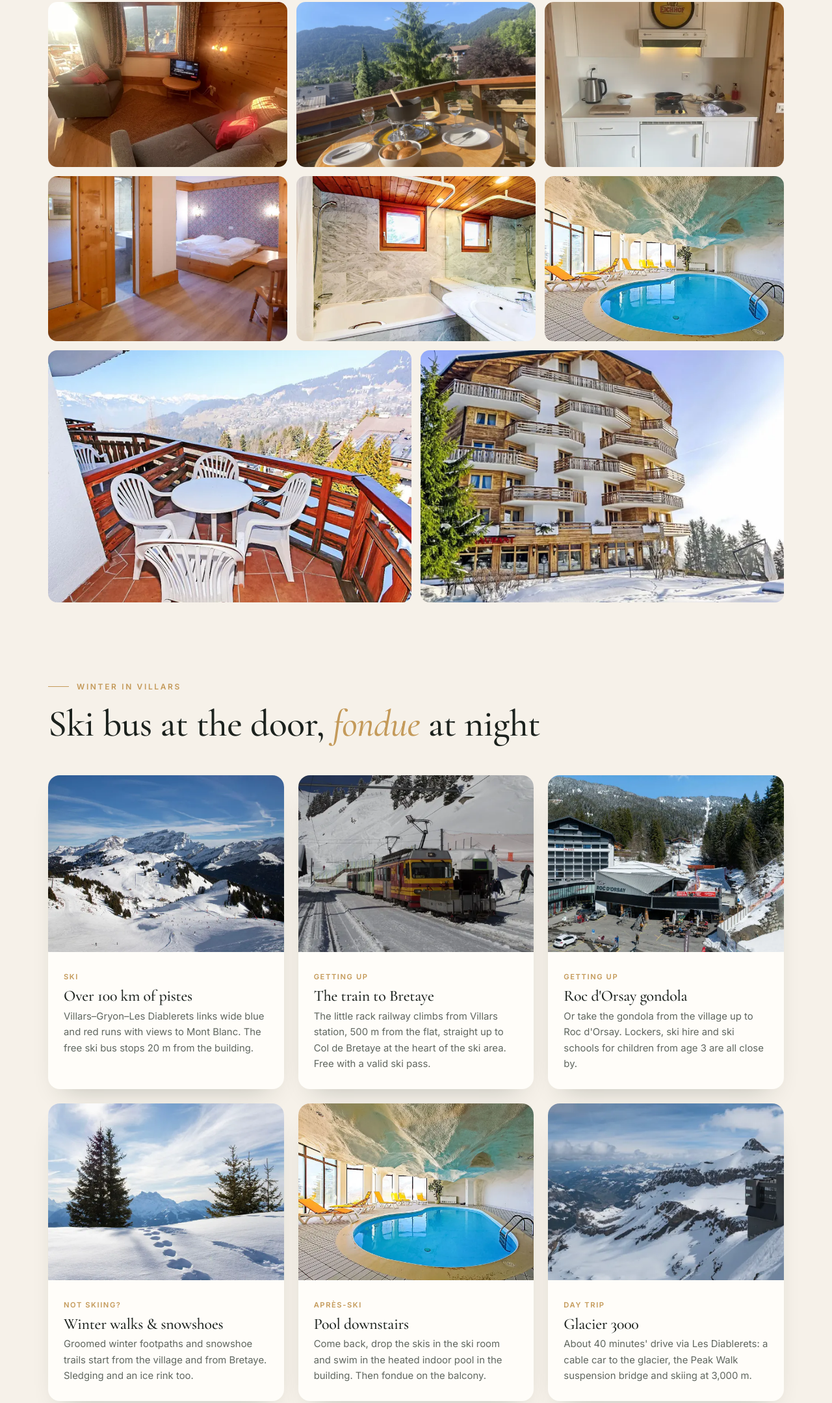
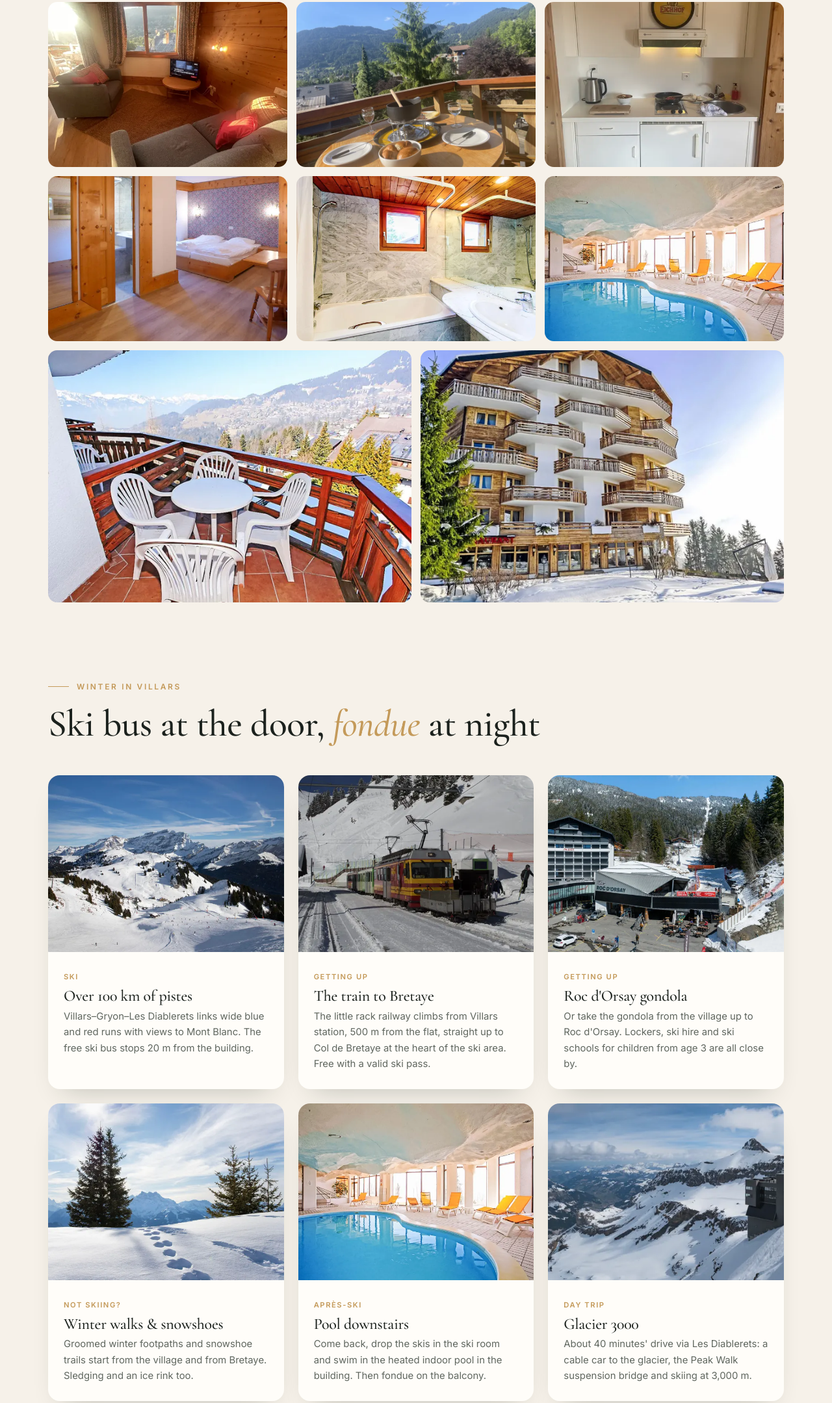
Before and after one commit to JonathanWilson1/villars-flat, a plain HTML site: page index.html in a window 1280 px wide. Shown: the part 3307-5466 px from the top of the page at 65% size. Drawn offline with nearby package versions, Linux system fonts and the light colour scheme.

Commit message:
Use the better-quality pool photo
Co-Authored-By: Claude Opus 5.5 <noreply@anthropic.com>

```diff
--- a/index.html
+++ b/index.html
@@ -14,7 +14,7 @@
 <script type="application/ld+json">
 {"@context":"https://schema.org","@type":"VacationRental","name":"Le Bristol A46 · Villars-sur-Ollon",
  "description":"One-bedroom apartment with two balconies, two bathrooms and a heated indoor pool in the building, 500 m from the centre of Villars-sur-Ollon.",
- "image":["img/balcony-fondue-view-1600.webp","img/living-room-1600.webp","img/ih-bedroom-1024.webp","img/ih-pool-1024.webp"],
+ "image":["img/balcony-fondue-view-1600.webp","img/living-room-1600.webp","img/ih-bedroom-1024.webp","img/ih-pool-2-1024.webp"],
  "address":{"@type":"PostalAddress","streetAddress":"Avenue Centrale 164","addressLocality":"Villars-sur-Ollon","postalCode":"1884","addressCountry":"CH"},
  "containsPlace":{"@type":"Accommodation","additionalType":"EntirePlace","occupancy":{"@type":"QuantitativeValue","value":4},"numberOfBedrooms":1,"numberOfBathroomsTotal":2,"floorSize":{"@type":"QuantitativeValue","value":55,"unitCode":"MTK"},
    "amenityFeature":[{"@type":"LocationFeatureSpecification","name":"Indoor pool","value":true},{"@type":"LocationFeatureSpecification","name":"Wi-Fi","value":true},{"@type":"LocationFeatureSpecification","name":"Balcony","value":true}]}}
@@ -357,7 +357,7 @@
         <button class="i6" data-full="img/kitchenette-1600.webp" aria-label="Open photo: kitchenette"><img src="img/kitchenette-800.webp" alt="White kitchenette with two hot plates and fridge" loading="lazy"></button>
         <button class="i4" data-full="img/ih-bedroom-1024.webp" aria-label="Open photo: bedroom"><img src="img/ih-bedroom-640.webp" alt="Twin bedroom with pine furniture" loading="lazy"></button>
         <button class="i5" data-full="img/ih-bathroom-1024.webp" aria-label="Open photo: bathroom"><img src="img/ih-bathroom-640.webp" alt="Bathroom with bath and marble tiles" loading="lazy"></button>
-        <button class="i6" data-full="img/ih-pool-1024.webp" aria-label="Open photo: indoor pool"><img src="img/ih-pool-640.webp" alt="Heated indoor pool in the building" loading="lazy"></button>
+        <button class="i6" data-full="img/ih-pool-2-1024.webp" aria-label="Open photo: indoor pool"><img src="img/ih-pool-2-640.webp" alt="Heated indoor pool in the building" loading="lazy"></button>
         <button class="i7" data-full="img/ih-terrace-summer-1024.webp" aria-label="Open photo: balcony table"><img src="img/ih-terrace-summer-640.webp" alt="Balcony table and chairs with mountain view" loading="lazy"></button>
         <button class="i7" data-full="img/ih-building-snow-1024.webp" aria-label="Open photo: building in winter"><img src="img/ih-building-snow-640.webp" alt="Le Bristol with wooden balconies in the snow" loading="lazy"></button>
       </div>
@@ -380,7 +380,7 @@
         <article class="act reveal"><img src="img/cc-bvb-winter-640.webp" alt="The red mountain train at Col de Bretaye in ski season" loading="lazy"><div><span class="tag">Getting up</span><h3>The train to Bretaye</h3><p>The little rack railway climbs from Villars station, 500 m from the flat, straight up to Col de Bretaye at the heart of the ski area. Free with a valid ski pass.</p></div></article>
         <article class="act reveal"><img src="img/ih-roc-dorsay-640.webp" alt="Roc d'Orsay gondola station in Villars" loading="lazy"><div><span class="tag">Getting up</span><h3>Roc d'Orsay gondola</h3><p>Or take the gondola from the village up to Roc d'Orsay. Lockers, ski hire and ski schools for children from age 3 are all close by.</p></div></article>
         <article class="act reveal"><img src="img/ih-snow-trail-640.webp" alt="Footprints across fresh snow between fir trees" loading="lazy"><div><span class="tag">Not skiing?</span><h3>Winter walks &amp; snowshoes</h3><p>Groomed winter footpaths and snowshoe trails start from the village and from Bretaye. Sledging and an ice rink too.</p></div></article>
-        <article class="act reveal"><img src="img/ih-pool-640.webp" alt="Heated indoor pool in Le Bristol" loading="lazy"><div><span class="tag">Après-ski</span><h3>Pool downstairs</h3><p>Come back, drop the skis in the ski room and swim in the heated indoor pool in the building. Then fondue on the balcony.</p></div></article>
+        <article class="act reveal"><img src="img/ih-pool-2-640.webp" alt="Heated indoor pool in Le Bristol" loading="lazy"><div><span class="tag">Après-ski</span><h3>Pool downstairs</h3><p>Come back, drop the skis in the ski room and swim in the heated indoor pool in the building. Then fondue on the balcony.</p></div></article>
         <article class="act reveal"><img src="img/cc-glacier-summer-640.webp" alt="Glacier 3000 cable car and the snowy peaks of the Diablerets" loading="lazy"><div><span class="tag">Day trip</span><h3>Glacier 3000</h3><p>About 40 minutes' drive via Les Diablerets: a cable car to the glacier, the Peak Walk suspension bridge and skiing at 3,000 m.</p></div></article>
       </div>
 
@@ -388,7 +388,7 @@
         <article class="act reveal"><img src="img/cc-chavonnes-640.webp" alt="Lac des Chavonnes above Bretaye in summer" loading="lazy"><div><span class="tag">Walk</span><h3>The Bretaye lakes</h3><p>Ride the little train from Villars station up to Col de Bretaye, then walk round Lac de Bretaye and Lac Noir, or 30–40 minutes on to Lac des Chavonnes and its lakeside terrace restaurant.</p></div></article>
         <article class="act reveal"><img src="img/cc-bikers-640.webp" alt="Trail through alpine pasture near Col de Bretaye" loading="lazy"><div><span class="tag">Walk</span><h3>Trails for every level</h3><p>Family strolls in the larch woods, the Edelweiss Trail, or up Le Chamossaire for the panorama. Bikes go on the Bretaye train, and can be hired in the village.</p></div></article>
         <article class="act reveal"><img src="img/cc-chamossaire-640.webp" alt="Alpine pastures below Le Chamossaire" loading="lazy"><div><span class="tag">Play</span><h3>Golf at altitude</h3><p>Villars golf course, an 18-hole mountain course, is 7 km away. The village sports centre has tennis, a pool and an ice rink.</p></div></article>
-        <article class="act reveal"><img src="img/ih-pool-640.webp" alt="Heated indoor pool in Le Bristol" loading="lazy"><div><span class="tag">Relax</span><h3>Pools &amp; thermal baths</h3><p>The heated pool is downstairs. For a treat, the Lavey thermal baths in the Rhône valley are about 25 minutes' drive, and the village sports centre has a spa.</p></div></article>
+        <article class="act reveal"><img src="img/ih-pool-2-640.webp" alt="Heated indoor pool in Le Bristol" loading="lazy"><div><span class="tag">Relax</span><h3>Pools &amp; thermal baths</h3><p>The heated pool is downstairs. For a treat, the Lavey thermal baths in the Rhône valley are about 25 minutes' drive, and the village sports centre has a spa.</p></div></article>
         <article class="act reveal"><img src="img/cc-salt-mines-640.webp" alt="Lit tunnel inside the Bex salt mines" loading="lazy"><div><span class="tag">Day trip</span><h3>Bex salt mines</h3><p>Ride a small train deep into a working salt mine, a hit with children. About 20 minutes' drive down to Bex; tours take about 2 hours, so book online.</p></div></article>
         <article class="act reveal"><img src="img/cc-chillon-640.webp" alt="Château de Chillon on Lake Geneva with the Dents du Midi at dusk" loading="lazy"><div><span class="tag">Day trip</span><h3>Lake Geneva &amp; Chillon</h3><p>Montreux and Château de Chillon on the lake are about 40 minutes away. Swim, take a paddle steamer, and be back for sunset on the balcony.</p></div></article>
       </div>
```
Also changed, not shown: aiglon-college-accommodation.html (+1 -1 lines), beau-soleil-accommodation.html (+1 -1 lines), img/ih-pool-1024.webp (deleted), img/ih-pool-2-1024.webp (added), img/ih-pool-2-640.webp (added), img/ih-pool-640.webp (deleted).
